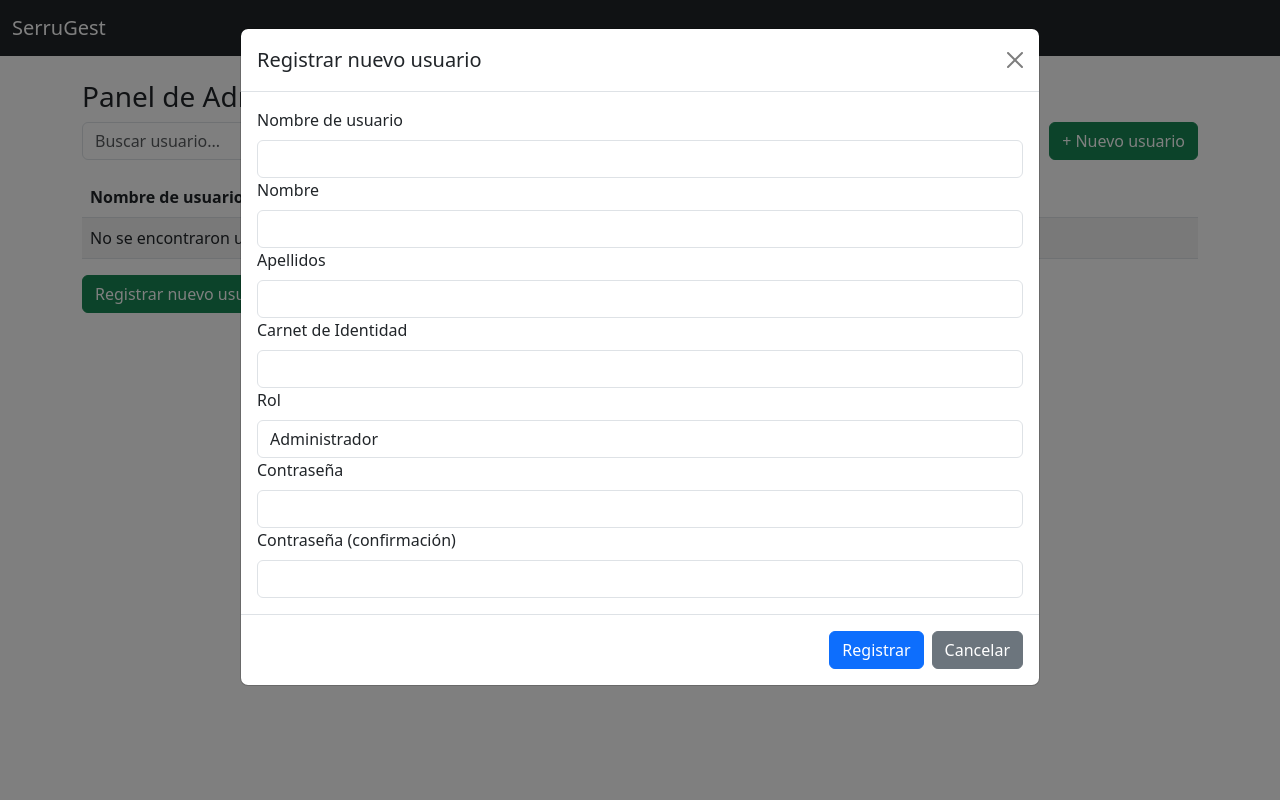
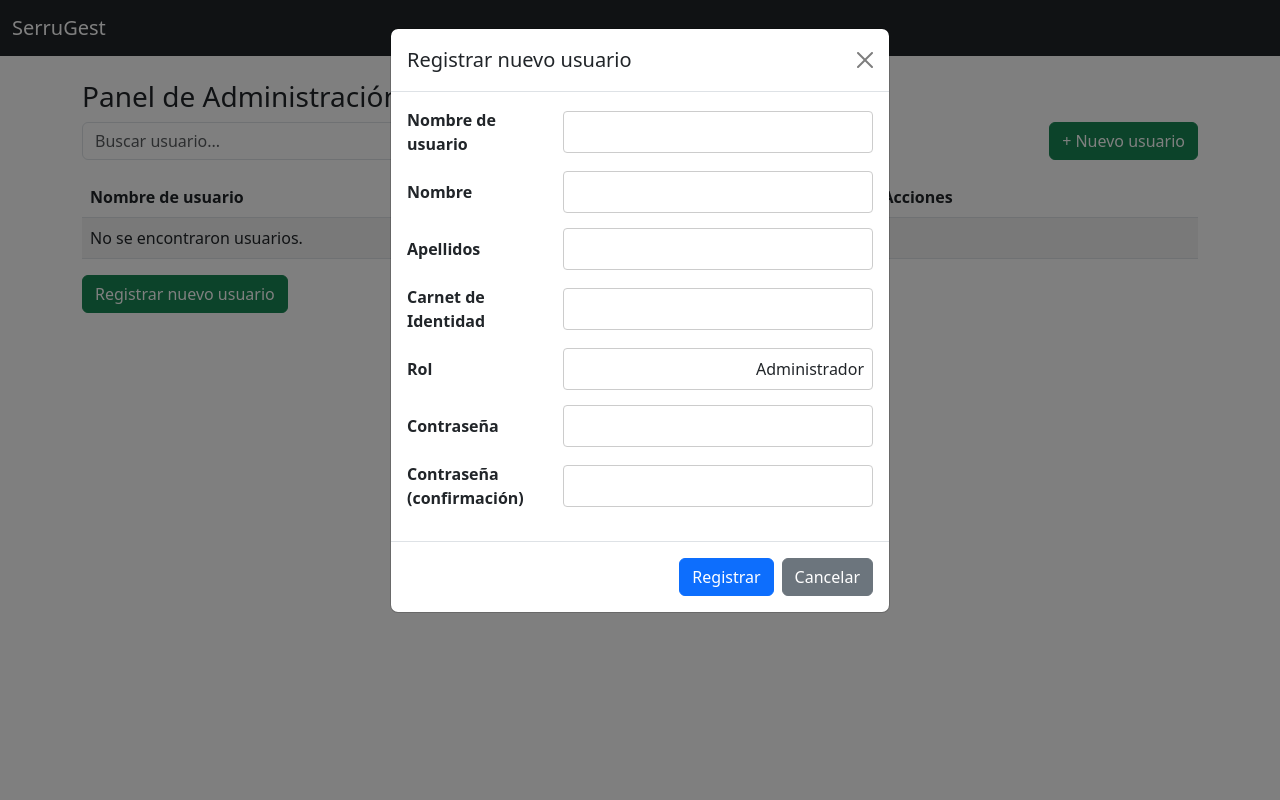
Before and after one commit to mariompelegrin/Proyectos, a Django app: template Serrugest/templates/usuarios/dashboard_admin.html in a window 1280 px wide, after a click on "Registrar nuevo usuario". Run offline with Django 5.2, Linux system fonts and the light colour scheme; the template is opened without the code that fills it: values that come from a table or form of the project are taken from there, others are empty; some libraries are stand-ins or nearby versions.

Commit message:
modal
achicado el modal pereo roto el boton de busqueda

```diff
--- a/Serrugest/templates/usuarios/dashboard_admin.html
+++ b/Serrugest/templates/usuarios/dashboard_admin.html
@@ -1,6 +1,8 @@
 {% extends 'base.html' %}
 {% load widget_tweaks %}
 {% block content %}
+{% load static %}
+<link rel="stylesheet" href="{% static 'usuarios/css/modal_form.css' %}">
 
 <h3>Panel de Administración</h3>
 
@@ -47,7 +49,7 @@
 
 <!-- Modal -->
 <div class="modal fade" id="modalRegistrarUsuario" tabindex="-1" aria-labelledby="modalRegistrarUsuarioLabel" aria-hidden="true">
-  <div class="modal-dialog modal-lg">
+  <div class="modal-dialog"> <!-- Cambiado a modal-md para un tamaño más adecuado -->
     <div class="modal-content">
       <form method="post" novalidate>
         {% csrf_token %}
@@ -58,11 +60,11 @@
         <div class="modal-body">
           {% for field in form %}
             <div class="form-row">
-              <label for="{{ field.id_for_label }}" class="form-label">{{ field.label }}</label>
+              <label for="{{ field.id_for_label }}">{{ field.label }}</label>
               {{ field|add_class:"form-control" }}
             </div>
             {% if field.errors %}
-              <div class="text-danger small" style="margin-left: 33%;">
+              <div class="text-danger small">
                 {% for error in field.errors %}
                   • {{ error }}
                 {% endfor %}
@@ -79,6 +81,7 @@
   </div>
 </div>
 
+
 {% if form.errors %}
 <script>
   document.addEventListener('DOMContentLoaded', function () {
--- /dev/null
+++ b/Serrugest/usuarios/static/usuarios/css/modal_form.css
@@ -0,0 +1,25 @@
+/* Estructura de dos columnas en cada fila del formulario */
+.form-row {
+  display: flex;
+  align-items: center;
+  margin-bottom: 15px;
+}
+
+/* Etiquetas a la izquierda */
+.form-row label {
+  flex: 1;
+  text-align: left;  /* ⬅ Etiquetas alineadas a la izquierda */
+  font-weight: bold;
+  padding-right: 10px;
+}
+
+/* Inputs a la derecha */
+.form-row input,
+.form-row select {
+  flex: 2;
+  text-align: right;  /* ⬅ Inputs alineados a la derecha */
+  padding: 8px;
+  border-radius: 4px;
+  border: 1px solid #ccc;
+  width: 100%;
+}
```
